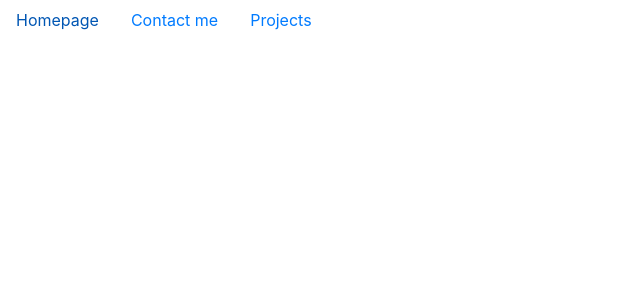
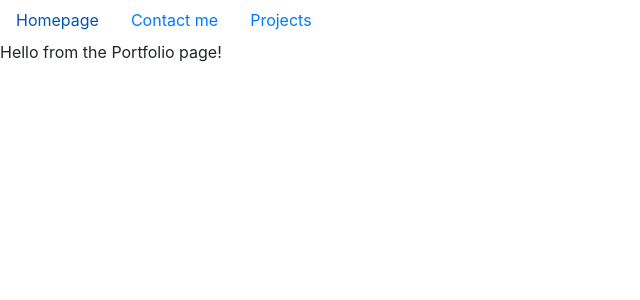
Before and after one commit to MrCartree/Portfolio-React, a React (Create React App) app: page /portfolio in a window 1280 px wide. Shown: the top 300 px of the page, without its empty margins (0-640 px from the left). Built offline with nearby package versions, Linux system fonts and the light colour scheme.

Commit message:
created portfolio and contact page. adjusted homepage and app to comply.

```diff
--- a/src/App.js
+++ b/src/App.js
@@ -1,9 +1,17 @@
 import React from "react";
 import { BrowserRouter as Router, Route } from "react-router-dom";
+
+// components
 import Navbar from "./component/Navbar/Navbar";
-import Header from "./component/Header/Header";
-import Footer from "./component/Footer/Footer";
-import Homepage from "./pages/Homepage"
+// import Header from "./component/Header/Header";
+// import Footer from "./component/Footer/Footer";
+
+// pages
+import Homepage from "./pages/Homepage";
+import Contact from "./pages/Contact";
+import Portfolio from "./pages/Portfolio"
+
+
 import './App.css';
 
 
@@ -14,9 +22,8 @@ function App() {
         <Navbar />
         {/* <Header />    */}
           <Route exact path="/" component={Homepage} />
-          {/* <Route exact path="/" component={} />
-          <Route exact path="/" component={} />
-          <Route exact path="/" component={} />         */}
+          <Route exact path="/contact" component={Contact} />
+          <Route exact path="/portfolio" component={Portfolio} />
         {/* <Footer /> */}
       </div>
     </Router>
--- /dev/null
+++ b/src/pages/Contact.jsx
@@ -0,0 +1,11 @@
+import React from "react";
+
+function Contact(){
+    return(
+        <div>
+            <p>Hello from Contact page!</p>
+        </div>
+    )
+}
+
+export default Contact;
--- a/src/pages/Homepage.jsx
+++ b/src/pages/Homepage.jsx
@@ -3,9 +3,7 @@ import React from "react";
 function Homepage() {
     return(
         <div>
-            <p>
-                Check it out?
-            </p>
+            <p>Hello from Homepage!</p>
         </div>
     )
 }
--- /dev/null
+++ b/src/pages/Portfolio.jsx
@@ -0,0 +1,11 @@
+import React from "react";
+
+function Portfolio() {
+    return (
+        <div>
+            <p>Hello from the Portfolio page!</p>
+        </div>
+    )
+}
+
+export default Portfolio;
```
Also changed, not shown: 1 other file (tests, documents, lock files or other folders).
